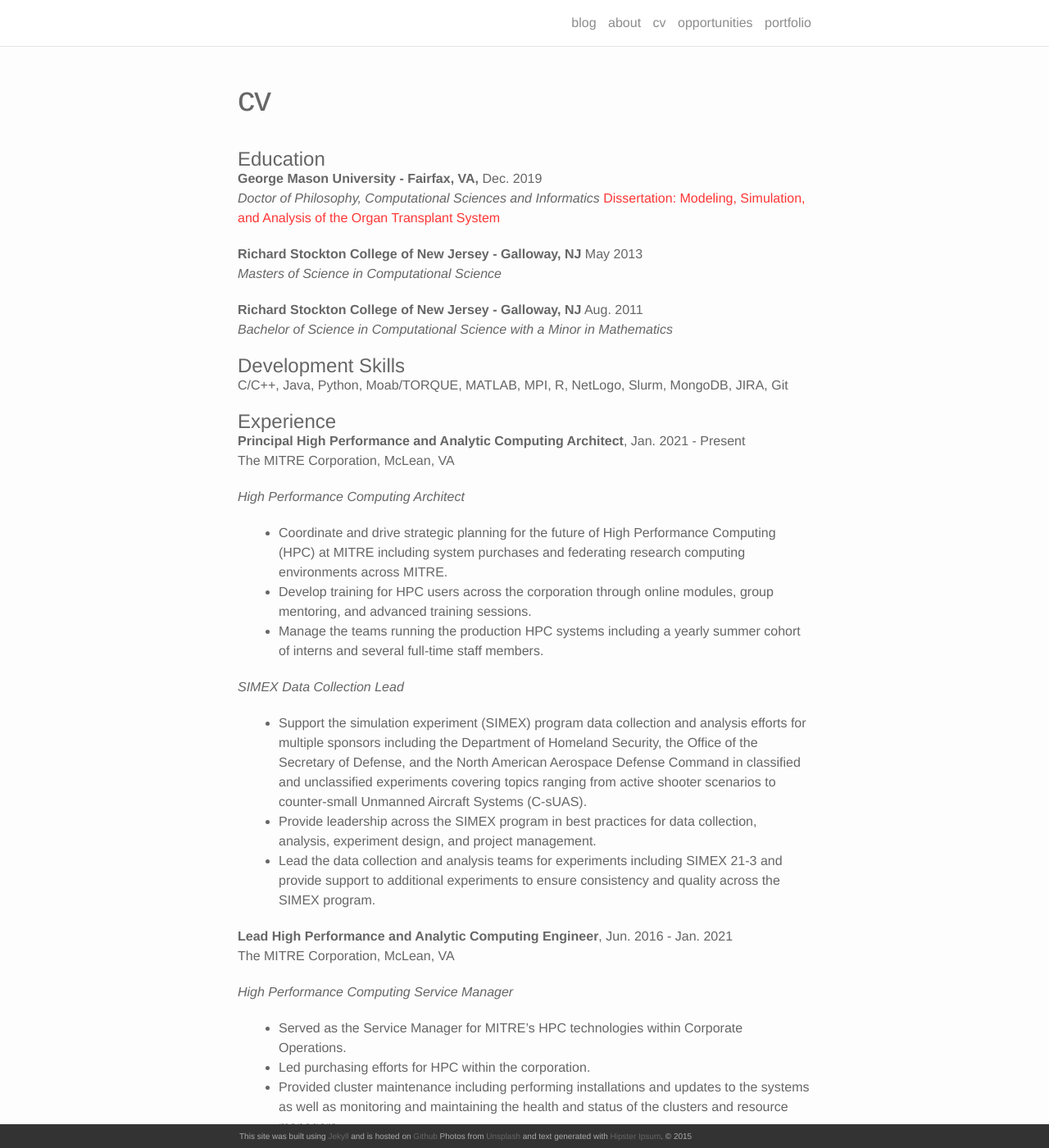
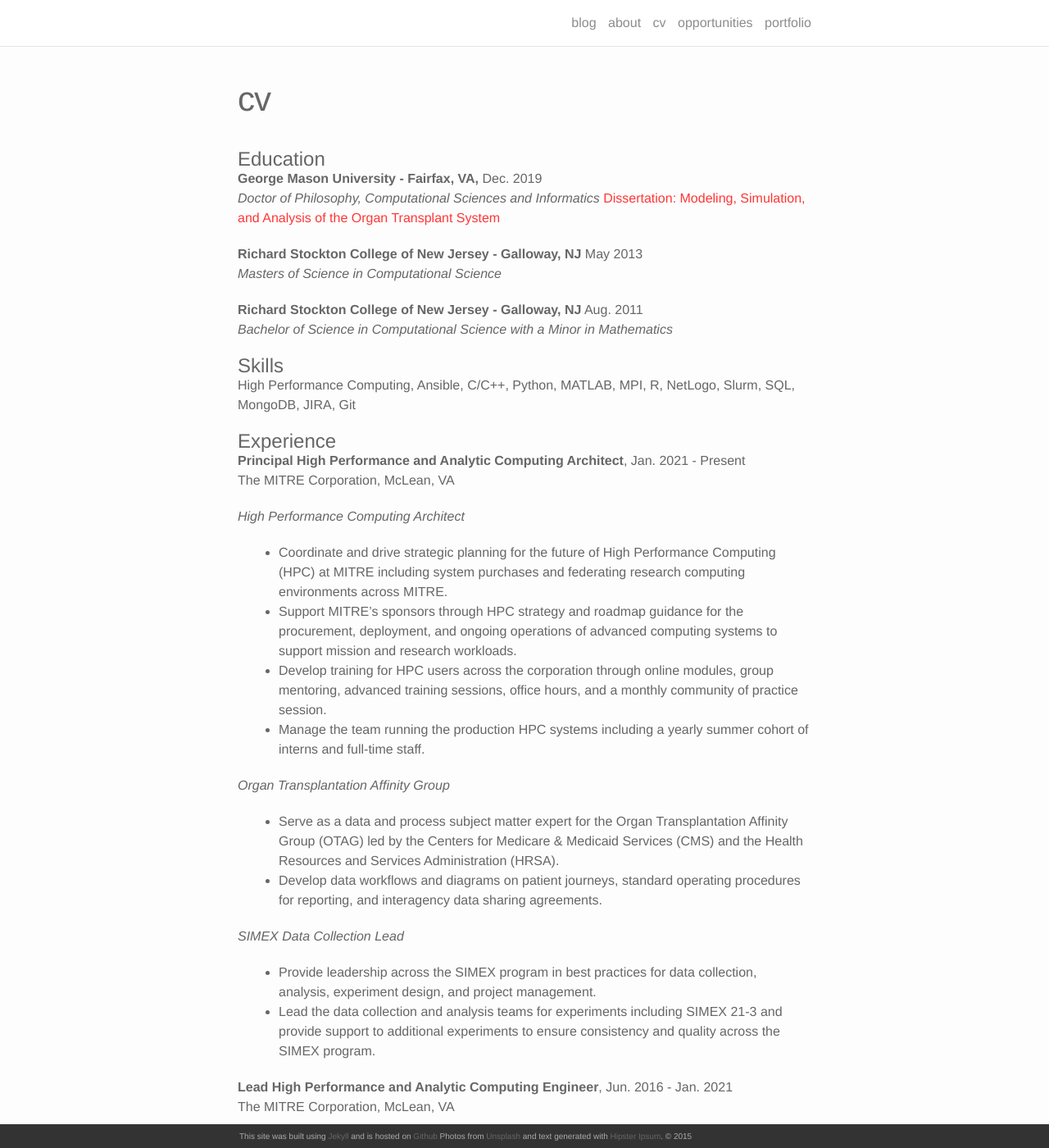
Before and after one commit to ceharvs/ceharvs.github.io, a Jekyll site: the page built from cv.md, in a window 1280 px wide and 1400 px high. Shown: the whole window at 82% size. Built offline with Jekyll 4.4.1, drawn with Linux system fonts in a browser that asks for light colours; nearby versions of some CDN libraries; some of the changed text lies outside the part shown.

Commit message:
cv updates

```diff
--- a/cv.md
+++ b/cv.md
@@ -16,9 +16,9 @@
 **Richard Stockton College of New Jersey - Galloway, NJ** Aug. 2011 <br>
 *Bachelor of Science in Computational Science with a Minor in Mathematics*
 
-# Development Skills
+# Skills
 
-C/C++, Java, Python, Moab/TORQUE, MATLAB, MPI, R, NetLogo, Slurm, MongoDB, JIRA, Git
+High Performance Computing, Ansible, C/C++, Python, MATLAB, MPI, R, NetLogo, Slurm, SQL, MongoDB, JIRA, Git
 
 # Experience
 
@@ -27,11 +27,15 @@
 
 *High Performance Computing Architect*
 * Coordinate and drive strategic planning for the future of High Performance Computing (HPC) at MITRE including system purchases and federating research computing environments across MITRE.
-* Develop training for HPC users across the corporation through online modules, group mentoring, and advanced training sessions.
-* Manage the teams running the production HPC systems including a yearly summer cohort of interns and several full-time staff members.
+* Support MITRE's sponsors through HPC strategy and roadmap guidance for the procurement, deployment, and ongoing operations of advanced computing systems to support mission and research workloads.
+* Develop training for HPC users across the corporation through online modules, group mentoring, advanced training sessions, office hours, and a monthly community of practice session.
+* Manage the team running the production HPC systems including a yearly summer cohort of interns and full-time staff.
+
+*Organ Transplantation Affinity Group*
+* Serve as a data and process subject matter expert for the Organ Transplantation Affinity Group (OTAG) led by the Centers for Medicare & Medicaid Services (CMS) and the Health Resources and Services Administration (HRSA).
+* Develop data workflows and diagrams on patient journeys, standard operating procedures for reporting, and interagency data sharing agreements.
 
 *SIMEX Data Collection Lead*
-* Support the simulation experiment (SIMEX) program data collection and analysis efforts for multiple sponsors including the Department of Homeland Security, the Office of the Secretary of Defense, and the North American Aerospace Defense Command in classified and unclassified experiments covering topics ranging from active shooter scenarios to counter-small Unmanned Aircraft Systems (C-sUAS).
 * Provide leadership across the SIMEX program in best practices for data collection, analysis, experiment design, and project management.
 * Lead the data collection and analysis teams for experiments including SIMEX 21-3 and provide support to additional experiments to ensure consistency and quality across the SIMEX program.
 
@@ -180,16 +184,22 @@
 **C. Harvey**, Z. Firth, D. Moore, J. Soehlke, I. Vayndiner, S. Wijesinghe, T. Suder, and T. Harvey, “June 2015 Federal Big Data Summit Report,” published following the June 2015 Federal Big Data Summit, Washington, DC. 2015.
 
 # Volunteer Activities & Honors
+**SIGHPC Chair**, 2022 to Present <br>
+Serve as the elected Chair of the Association of Computing Machinery (ACM) Special Interest Group on High Performance Computing (SIGHPC). I lead the executive committee in overseeing a multi-million dollar budget and various activities for the professional society.
+
 **SIGHPC Treasurer**, 2019 to Present <br>
 Member of the executive committee for the Special Interest Group on High Performance Computing (SIGHPC) as the Treasurer. Responsibilities include managing the SIG’s budget, developing pipelines for funding new programs, and evaluating operating costs.
 
 **SIGHPC Membership Coordinator**, 2017 to 2021 <br>
 Member of the executive committee for the Special Interest Group on High Performance Computing (SIGHPC) as the Membership Coordinator. Responsibilities include monitoring and promoting membership in the special interest group and managing the yearly booth at the Supercomputing Conference.
 
-**SC Steering Committee**, 2020 to Present <br>
+**SC Steering Committee**, 2020 to 2023 <br>
 Member of the SC steering committee which oversees the annual conference on High Performance Computing, Networking, Storage, and Analysis.
 
 **The Supercomputing Conference**, 2014 to Present <br>
+2026: Plenary Production Chair. <br>
+2025: Exhibits Chair. <br>
+2024: Infrastructure Chair. <br>
 2023: Executive Director. <br>
 2022: Housing Chair. <br>
 2021: Security Chair. <br>
@@ -232,7 +243,7 @@
 Richard Stockton College Provost Scholarship (2008-2011)
 
 # Other Activities
-Stockton College Field Hockey, NFHCA National Academic Squad (08-09), MITRE Softball Treasurer, Adult Co-Ed Soccer Enthusiast, City Impact Tutor, Mentor for the MITRE Intern Program and Young Women in Engineering Day.
+HPC Leadership Institute Co-Tutor, Special Olympics Volunteer and Unified Partner, Stockton College Field Hockey, NFHCA National Academic Squad (08-09), MITRE Softball Treasurer, Adult Co-Ed Soccer Enthusiast, City Impact Tutor, Mentor for the MITRE Intern Program and Young Women in Engineering Day.
 
 <div itemscope itemtype="https://schema.org/Person"><a itemprop="sameAs" content="https://orcid.org/0000-0002-3941-3895" href="https://orcid.org/0000-0002-3941-3895" target="orcid.widget" rel="noopener noreferrer" style="vertical-align:top;"><img src="https://orcid.org/sites/default/files/images/orcid_16x16.png" style="width:1em;margin-right:.5em;" alt="ORCID iD icon">https://orcid.org/0000-0002-3941-3895</a></div>
 
```
Also changed, not shown: other parts of cv.md (+4 -3 lines).
